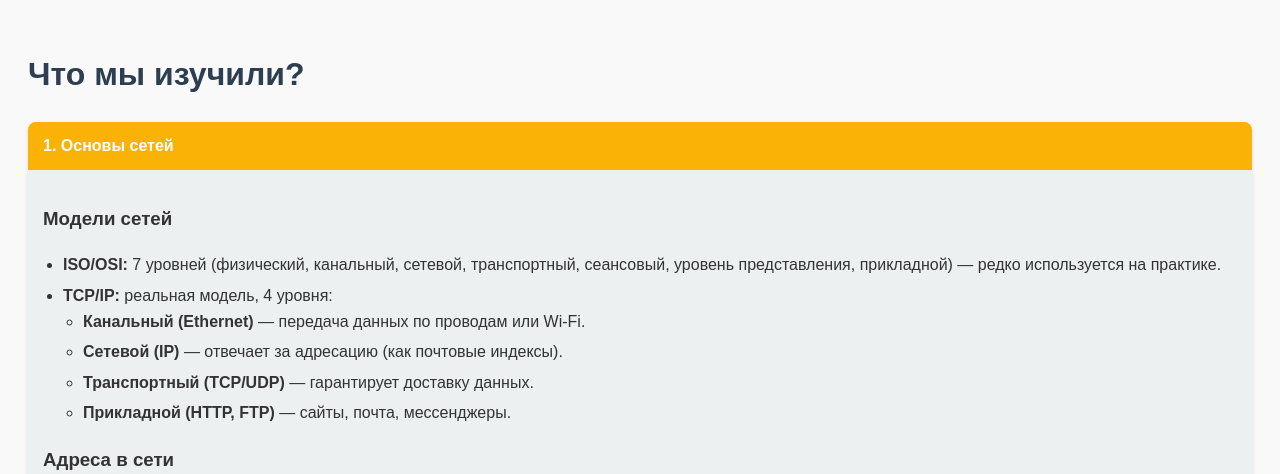
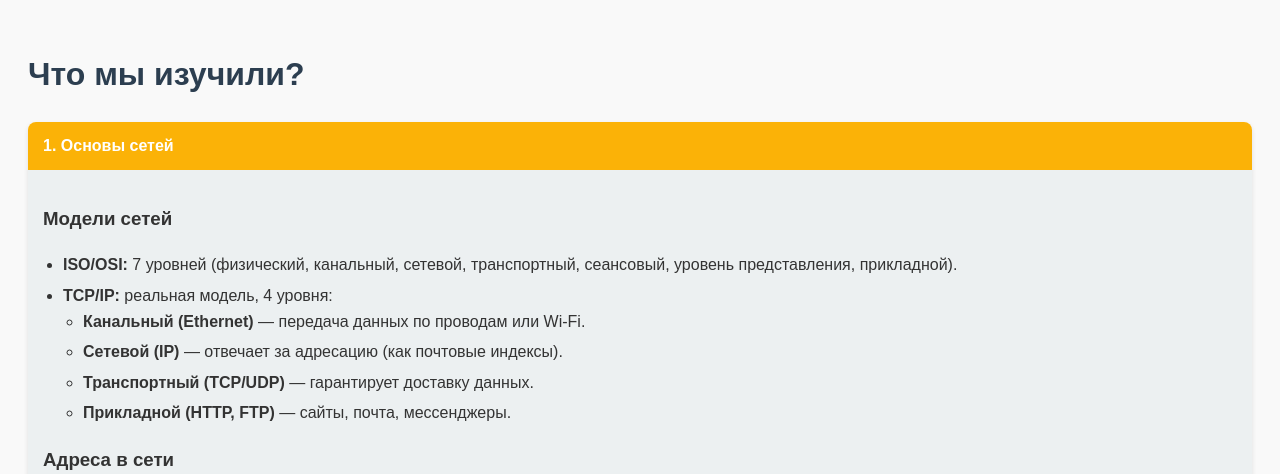
Before and after one commit to k0rfagen/Sibintek_site, a Django app: page /documentation/1.html in a window 1280 px wide, after a click on "1. Основы сетей". Shown: the top 474 px of the page. Run offline with Django 5.2, Linux system fonts and the light colour scheme.

Commit message:
dfsdfawsdwfas

```diff
--- a/templates/documentation/1.html
+++ b/templates/documentation/1.html
@@ -73,7 +73,7 @@
   <div class="panel">
     <h3>Модели сетей</h3>
     <ul>
-      <li><strong>ISO/OSI:</strong> 7 уровней (физический, канальный, сетевой, транспортный, сеансовый, уровень представления, прикладной) — редко используется на практике.</li>
+      <li><strong>ISO/OSI:</strong> 7 уровней (физический, канальный, сетевой, транспортный, сеансовый, уровень представления, прикладной).</li>
       <li><strong>TCP/IP:</strong> реальная модель, 4 уровня:
         <ul>
           <li><strong>Канальный (Ethernet)</strong> — передача данных по проводам или Wi-Fi.</li>
--- a/templates/index.html
+++ b/templates/index.html
@@ -61,9 +61,9 @@
 
 
     </header>
-<div class="industrial-placeholder">
-            <a href="https://www.sibintek.ru/"><img style="width: 100%;" src="{% static 'images/IMG_5221.PNG' %}" alt=""></a>
-        </div>
+    <div class="industrial-placeholder">
+        <a href="https://www.sibintek.ru/"><img style="width: 100%;" src="{% static 'images/IMG_5221.PNG' %}" alt=""></a>
+    </div>
     <main class="main-content">
 {#        <div class="industrial-placeholder">#}
 {#            <a href="https://www.sibintek.ru/"><img style="width: 100%;" src="{% static 'images/IMG_5221.PNG' %}" alt=""></a>#}
```
